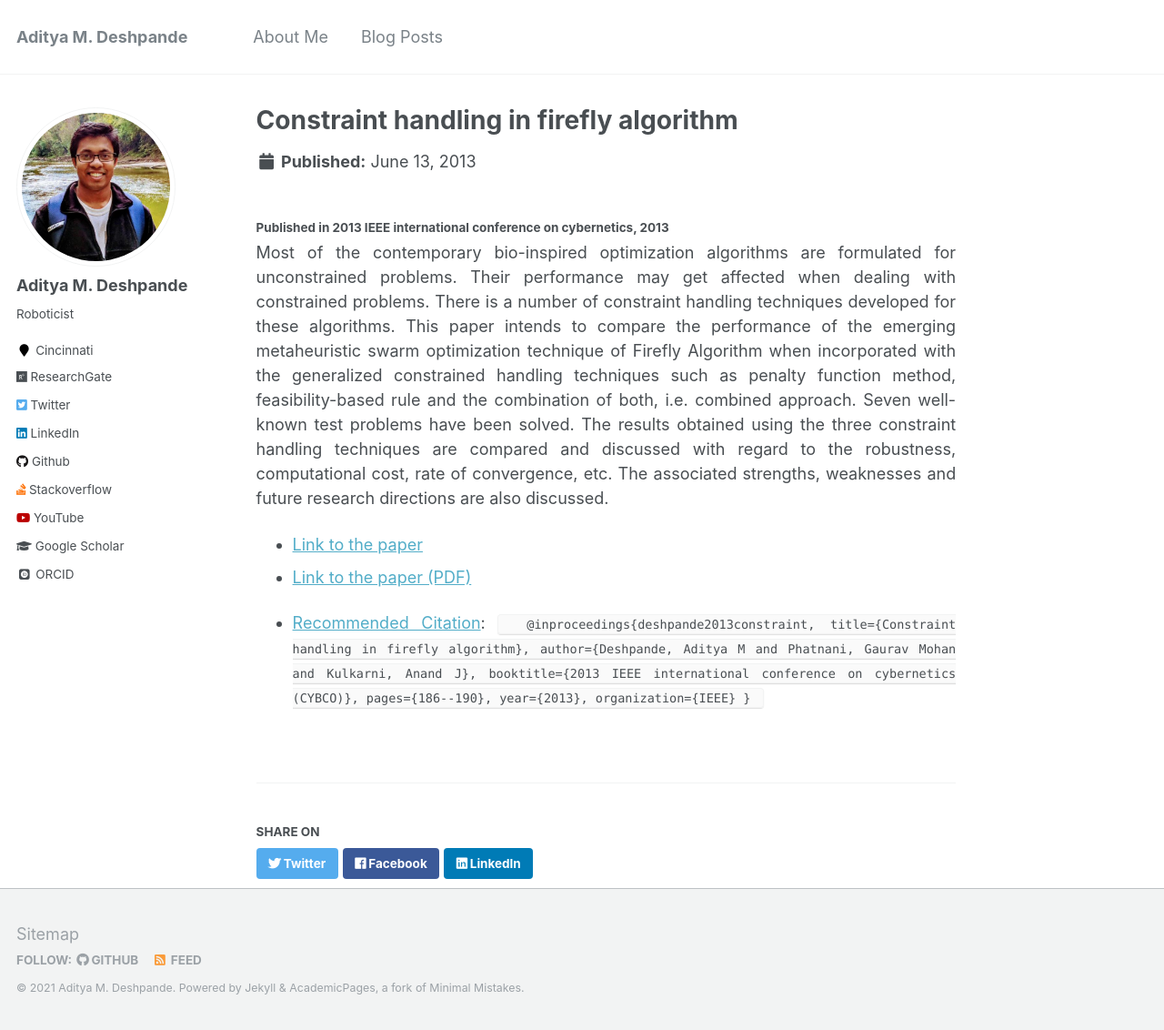
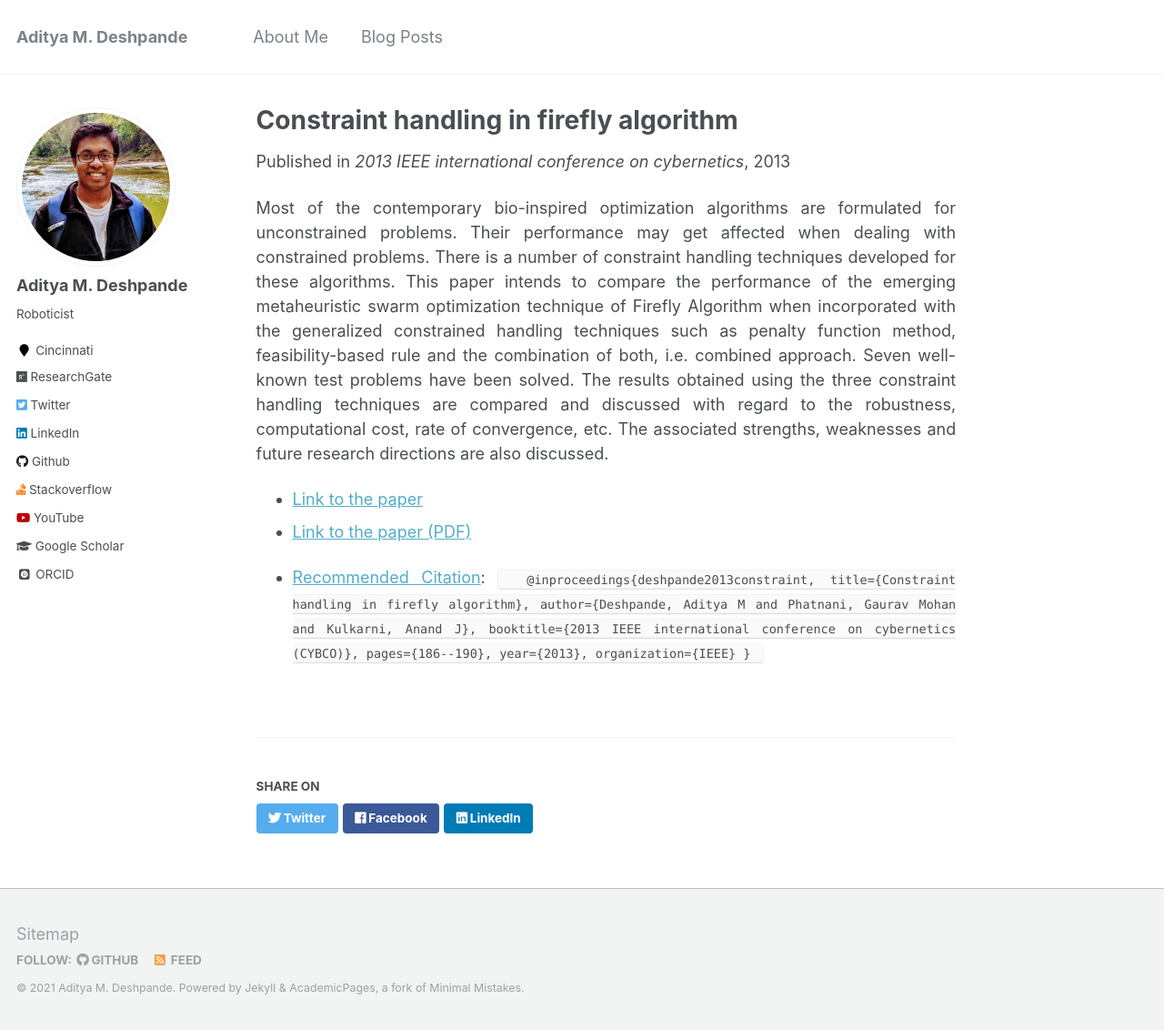
Before and after one commit to adipandas/adipandas.github.io, a Jekyll site: the page built from _publications/2013-06-13-firefly.md, in a window 1280 px wide and 1132 px high. Shown: the whole window at 91% size. Built offline with Jekyll 4.4.1, drawn with Linux system fonts in a browser that asks for light colours; some web fonts are replaced.

Commit message:
Update 2013-06-13-firefly.md

```diff
--- a/_publications/2013-06-13-firefly.md
+++ b/_publications/2013-06-13-firefly.md
@@ -3,10 +3,8 @@
 collection: IEEE
 permalink:
 excerpt: ---
-venue:
+venue: '2013 IEEE international conference on cybernetics'
 ---
-
-#### Published in 2013 IEEE international conference on cybernetics, 2013
 
 Most of the contemporary bio-inspired optimization algorithms are formulated for unconstrained problems. Their performance may get affected when dealing with constrained problems. There is a number of constraint handling techniques developed for these algorithms. This paper intends to compare the performance of the emerging metaheuristic swarm optimization technique of Firefly Algorithm when incorporated with the generalized constrained handling techniques such as penalty function method, feasibility-based rule and the combination of both, i.e. combined approach. Seven well-known test problems have been solved. The results obtained using the three constraint handling techniques are compared and discussed with regard to the robustness, computational cost, rate of convergence, etc. The associated strengths, weaknesses and future research directions are also discussed.
 
```
